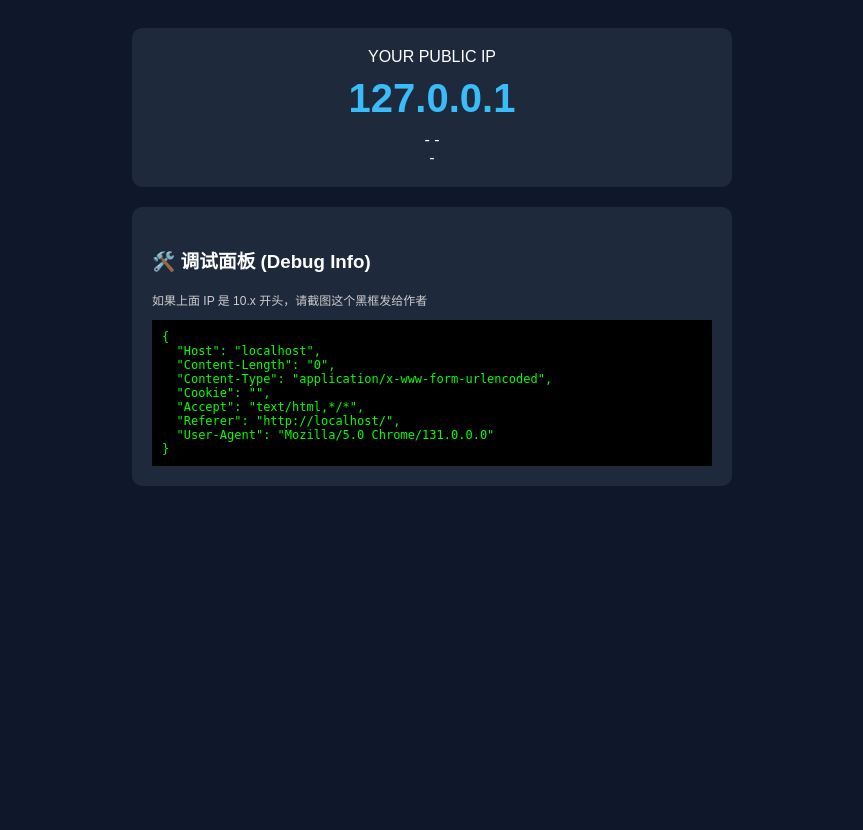
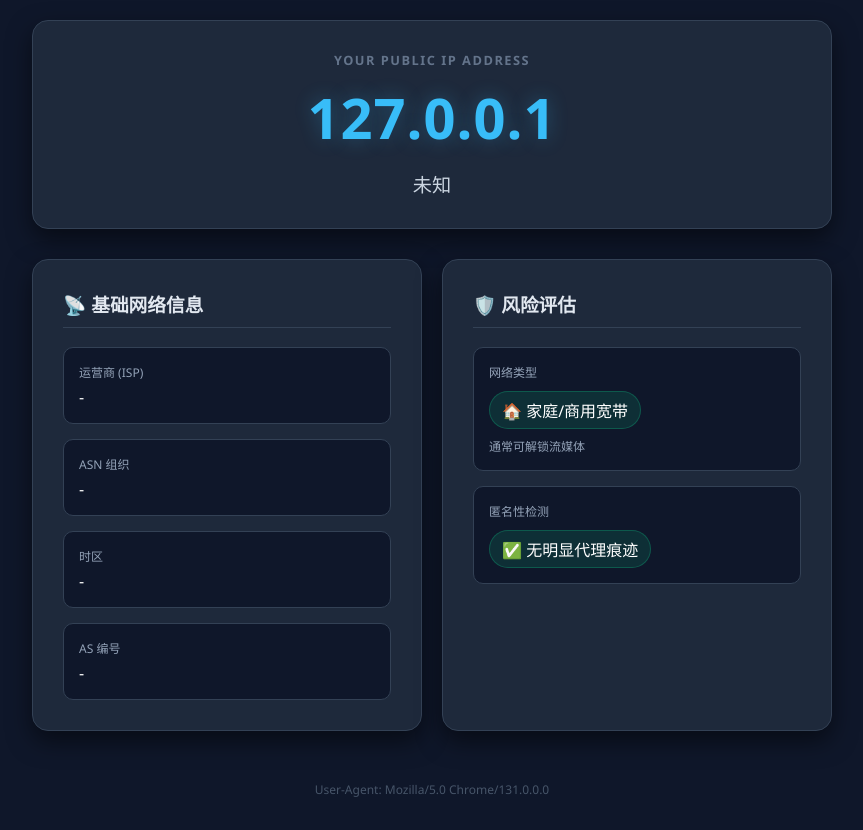
Before and after one commit to sykin7/ip, a Flask app: page / in a window 1280 px wide. Shown: the whole page, without its empty margins (208-1071 px from the left). Before the commit the page ends 486 px from the top, so only its background shows below. Run offline with Flask 3, Linux system fonts and the light colour scheme; data that the repository does not hold is empty.

Commit message:
Update index.html

```diff
--- a/templates/index.html
+++ b/templates/index.html
@@ -3,26 +3,109 @@
 <head>
     <meta charset="UTF-8">
     <meta name="viewport" content="width=device-width, initial-scale=1.0">
-    <title>IP 哨兵</title>
+    <title>IP 身份透视</title>
     <style>
-        body { background: #0f172a; color: #fff; font-family: sans-serif; padding: 20px; display: flex; flex-direction: column; align-items: center; }
-        .card { background: #1e293b; padding: 20px; border-radius: 10px; margin-bottom: 20px; width: 100%; max-width: 600px; box-sizing: border-box; }
-        .ip { font-size: 40px; font-weight: bold; color: #38bdf8; margin: 10px 0; word-break: break-all; }
-        .debug { background: #000; color: #0f0; padding: 10px; font-family: monospace; font-size: 12px; white-space: pre-wrap; word-break: break-all; }
+        body {
+            background-color: #0f172a;
+            color: #e2e8f0;
+            font-family: 'Segoe UI', sans-serif;
+            display: flex;
+            justify-content: center;
+            align-items: center;
+            min-height: 100vh;
+            margin: 0;
+            padding: 20px;
+            box-sizing: border-box;
+        }
+        .container { width: 100%; max-width: 800px; }
+        .card {
+            background: #1e293b;
+            padding: 30px;
+            border-radius: 16px;
+            box-shadow: 0 10px 25px rgba(0,0,0,0.5);
+            margin-bottom: 20px;
+            border: 1px solid #334155;
+        }
+        .header { text-align: center; margin-bottom: 30px; }
+        .ip-display {
+            font-size: 3.5rem;
+            font-weight: 700;
+            color: #38bdf8;
+            letter-spacing: 1px;
+            word-break: break-all;
+            text-shadow: 0 0 20px rgba(56, 189, 248, 0.3);
+        }
+        .label { text-transform: uppercase; letter-spacing: 1.5px; font-size: 0.8rem; color: #64748b; font-weight: 600; margin-bottom: 10px; }
+
+        /* 网格布局 */
+        .grid { display: grid; grid-template-columns: repeat(auto-fit, minmax(200px, 1fr)); gap: 20px; }
+        .info-box { background: #0f172a; padding: 15px; border-radius: 10px; border: 1px solid #334155; }
+        .info-box span { display: block; font-size: 12px; color: #94a3b8; margin-bottom: 5px; }
+        .info-box div { font-size: 16px; font-weight: 500; color: #fff; }
+
+        /* 状态标签 */
+        .status-tag { display: inline-block; padding: 6px 12px; border-radius: 20px; font-size: 13px; font-weight: bold; margin-top: 5px; }
+        .status-good { background: rgba(16, 185, 129, 0.15); color: #34d399; border: 1px solid rgba(16, 185, 129, 0.3); }
+        .status-bad { background: rgba(239, 68, 68, 0.15); color: #f87171; border: 1px solid rgba(239, 68, 68, 0.3); }
+
+        .footer { text-align: center; font-size: 12px; color: #475569; margin-top: 30px; }
     </style>
 </head>
 <body>
-    <div class="card" style="text-align: center;">
-        <div>YOUR PUBLIC IP</div>
-        <div class="ip">{{ ip }}</div>
-        <div>{{ data.get('country', '-') }} {{ data.get('city', '-') }}</div>
-        <div>{{ data.get('isp', '-') }}</div>
-    </div>
+    <div class="container">
+        <div class="card header">
+            <div class="label">YOUR PUBLIC IP ADDRESS</div>
+            <div class="ip-display">{{ ip }}</div>
+            <div style="margin-top: 15px; color: #cbd5e1; font-size: 1.2rem;">
+                {{ data.get('country', '未知') }} {{ data.get('city', '') }}
+            </div>
+        </div>
 
-    <div class="card">
-        <h3>🛠️ 调试面板 (Debug Info)</h3>
-        <p style="color: #ccc; font-size: 12px;">如果上面 IP 是 10.x 开头，请截图这个黑框发给作者</p>
-        <div class="debug">{{ debug_info }}</div>
+        <div class="grid">
+            <div class="card">
+                <h3 style="color: #e2e8f0; margin-top: 0; border-bottom: 1px solid #334155; padding-bottom: 10px;">📡 基础网络信息</h3>
+                <div class="grid" style="gap: 15px;">
+                    <div class="info-box"><span>运营商 (ISP)</span><div>{{ data.get('isp', '-') }}</div></div>
+                    <div class="info-box"><span>ASN 组织</span><div>{{ data.get('org', '-') }}</div></div>
+                    <div class="info-box"><span>时区</span><div>{{ data.get('timezone', '-') }}</div></div>
+                    <div class="info-box"><span>AS 编号</span><div>{{ data.get('as', '-') }}</div></div>
+                </div>
+            </div>
+
+            <div class="card">
+                <h3 style="color: #e2e8f0; margin-top: 0; border-bottom: 1px solid #334155; padding-bottom: 10px;">🛡️ 风险评估</h3>
+                <div class="grid" style="gap: 15px;">
+
+                    <div class="info-box">
+                        <span>网络类型</span>
+                        {% if data.get('hosting') == True %}
+                            <div class="status-tag status-bad">🏢 数据中心/机房</div>
+                            <div style="font-size: 12px; margin-top: 8px; color: #94a3b8;">流媒体解锁概率较低</div>
+                        {% elif data.get('mobile') == True %}
+                            <div class="status-tag status-good">📱 移动数据网络</div>
+                            <div style="font-size: 12px; margin-top: 8px; color: #94a3b8;">原生 IP，质量极高</div>
+                        {% else %}
+                            <div class="status-tag status-good">🏠 家庭/商用宽带</div>
+                            <div style="font-size: 12px; margin-top: 8px; color: #94a3b8;">通常可解锁流媒体</div>
+                        {% endif %}
+                    </div>
+
+                    <div class="info-box">
+                        <span>匿名性检测</span>
+                        {% if data.get('proxy') == True %}
+                            <div class="status-tag status-bad">⚠️ 检测到代理/VPN</div>
+                        {% else %}
+                            <div class="status-tag status-good">✅ 无明显代理痕迹</div>
+                        {% endif %}
+                    </div>
+
+                </div>
+            </div>
+        </div>
+
+        <div class="footer">
+            <p>User-Agent: {{ ua }}</p>
+        </div>
     </div>
 </body>
 </html>
```
